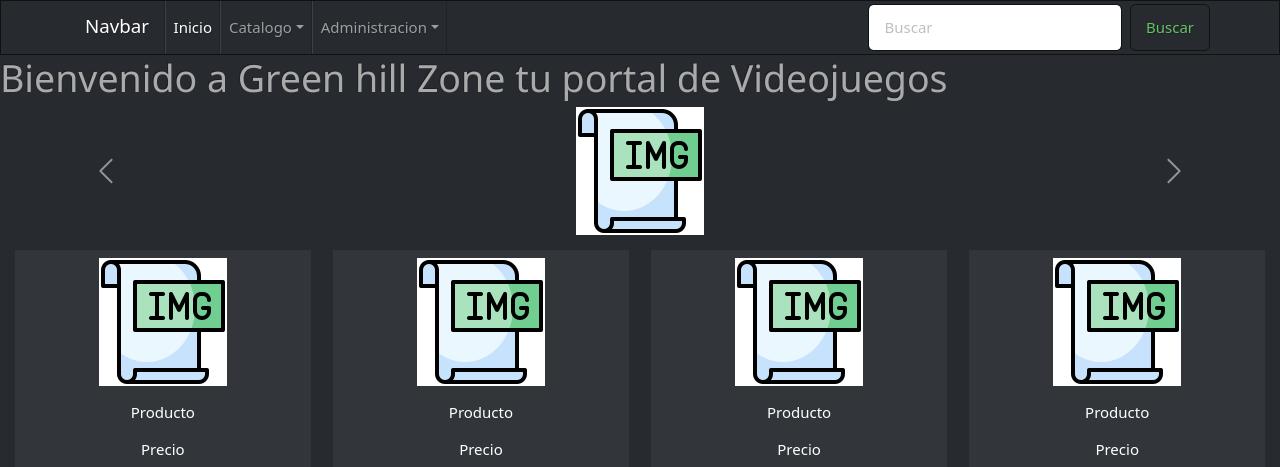
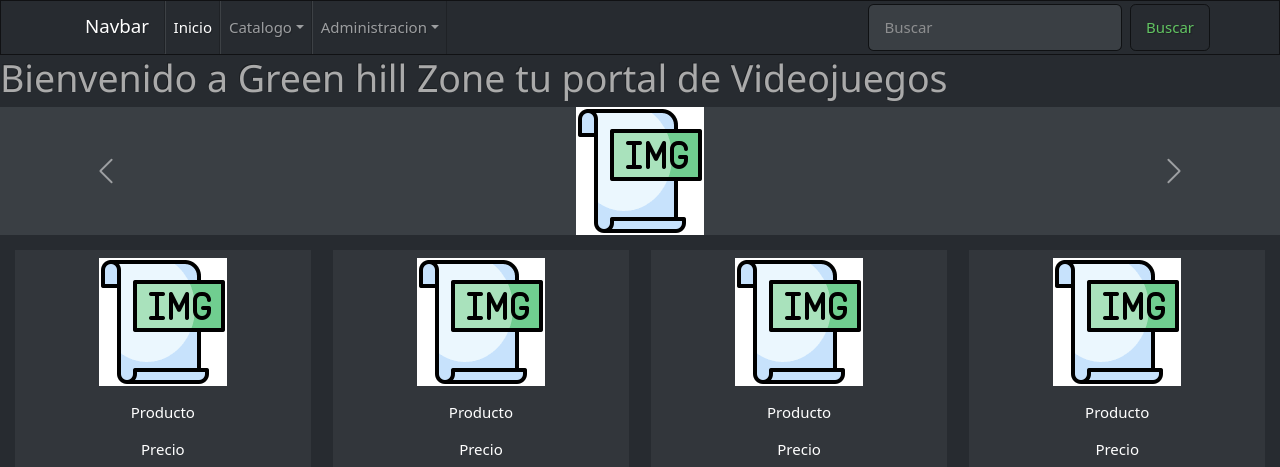
Before and after one commit to F-C-U/Proyecto-Django, a Django app: page / in a window 1280 px wide. Shown: the top 467 px of the page. Run offline with Django 5.2, Linux system fonts and the light colour scheme; some libraries are stand-ins or nearby versions.

Commit message:
Modificado

```diff
--- a/greenhill/templates/greenhill/base.html
+++ b/greenhill/templates/greenhill/base.html
@@ -47,7 +47,7 @@
             </li>
           </ul>
           <form class="d-flex my-2 my-lg-0">
-            <input class="form-control me-sm-2" type="text" placeholder="Buscar" />
+            <input class="form-control me-sm-2 bg-primary" type="text" placeholder="Buscar" />
             <button class="btn btn-outline-success my-2 my-sm-0" type="submit">Buscar</button>
           </form>
         </div>
--- a/greenhill/templates/greenhill/index.html
+++ b/greenhill/templates/greenhill/index.html
@@ -7,7 +7,7 @@
   <h1>Bienvenido a Green hill Zone tu portal de Videojuegos</h1>
 
   <!-- Carrusel -->
-  <div class="container-fluid">
+  <div class="container-fluid bg-primary">
     <div id="carouselId" class="carousel slide" data-bs-ride="carousel">
       <div class="carousel-inner">
         <div class="carousel-item active">
--- a/greenhill/urls.py
+++ b/greenhill/urls.py
@@ -1,5 +1,5 @@
 from django.urls import path
-from . import views
+from .views import *
 urlpatterns = [
-    path('',views.index,name='index'),
+    path('',index,name='index'),
 ]
```
